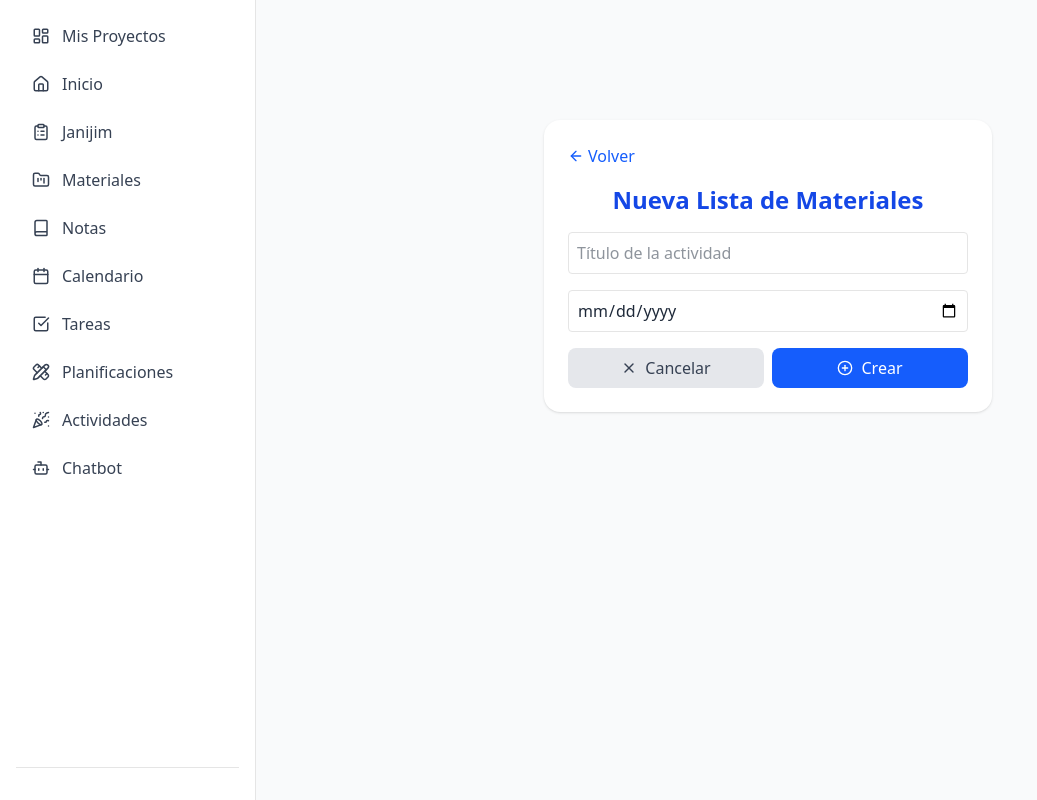
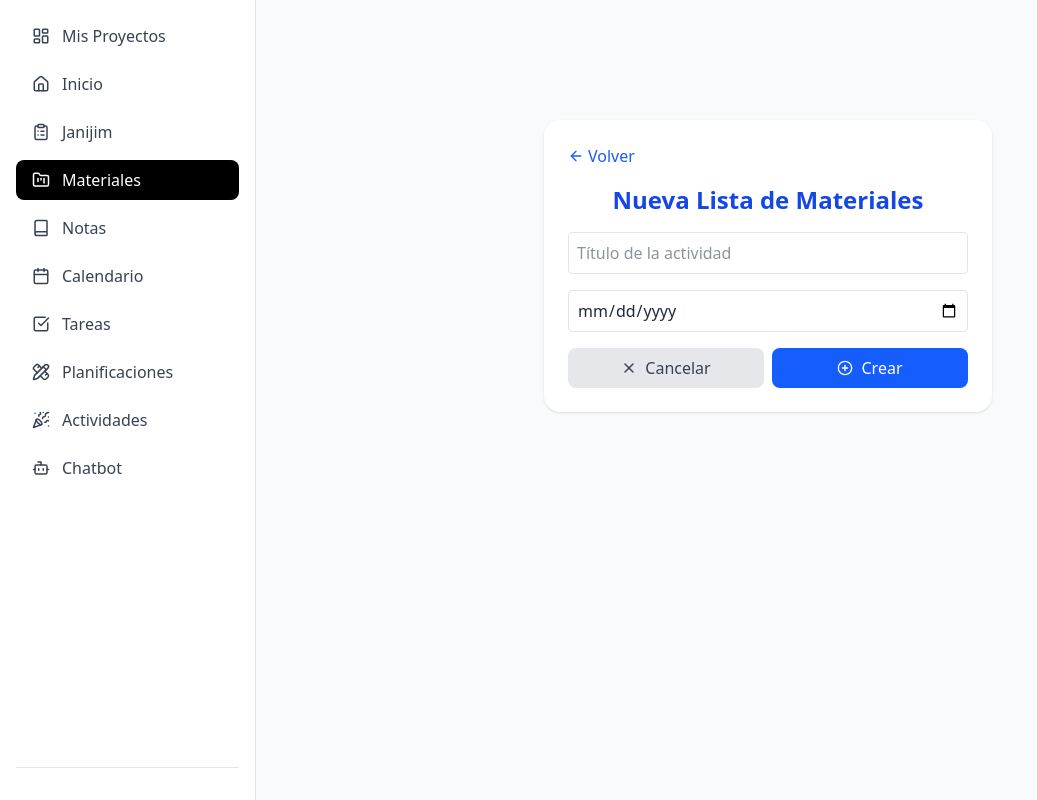
Before and after one commit to KanterAlon/MadrijApp, a Next.js app: page /proyecto/1/materiales/nueva in a window 1280 px wide. Shown: the whole page, without its empty margins (0-1037 px from the left). Built offline with nearby package versions, Linux system fonts and the light colour scheme; no server answers.

Commit message:
Fix navigation highlighting and back links

```diff
--- a/src/app/proyecto/[id]/materiales/[list]/page.tsx
+++ b/src/app/proyecto/[id]/materiales/[list]/page.tsx
@@ -12,6 +12,7 @@ import {
 } from "lucide-react";
 import * as DropdownMenu from "@radix-ui/react-dropdown-menu";
 import Button from "@/components/ui/button";
+import BackLink from "@/components/ui/back-link";
 import DiagonalToggle from "@/components/ui/diagonal-toggle";
 import {
   Sheet,
@@ -214,6 +215,10 @@ export default function MaterialesPage() {
 
   return (
     <div className="space-y-8">
+      <BackLink
+        href={`/proyecto/${proyectoId}/materiales`}
+        className="inline-flex"
+      />
       <div className="flex items-center justify-between gap-4">
         <h1 className="text-3xl font-bold flex items-center gap-2 text-blue-900">
           <FolderKanban className="w-7 h-7" /> Organización de Materiales
--- a/src/app/proyecto/[id]/materiales/nueva/page.tsx
+++ b/src/app/proyecto/[id]/materiales/nueva/page.tsx
@@ -30,7 +30,10 @@ export default function NuevaListaPage() {
 
   return (
     <div className="max-w-md mx-auto mt-24 bg-white p-6 rounded-2xl shadow">
-      <BackLink href=".." className="mb-4 inline-flex" />
+      <BackLink
+        href={`/proyecto/${proyectoId}/materiales`}
+        className="mb-4 inline-flex"
+      />
       <h1 className="text-2xl font-bold mb-4 text-center text-blue-700">
         Nueva Lista de Materiales
       </h1>
@@ -52,7 +55,9 @@ export default function NuevaListaPage() {
           variant="secondary"
           className="flex-1"
           icon={<X className="w-4 h-4" />}
-          onClick={() => router.push("..")}
+          onClick={() =>
+            router.push(`/proyecto/${proyectoId}/materiales`)
+          }
         >
           Cancelar
         </Button>
--- a/src/components/ui/mobile-menu.tsx
+++ b/src/components/ui/mobile-menu.tsx
@@ -56,7 +56,10 @@ export default function MobileMenu({ proyectoId }: MobileMenuProps) {
                   : href
                   ? `/proyecto/${proyectoId}/${href}`
                   : `/proyecto/${proyectoId}`;
-                const isActive = pathname === fullPath || pathname === fullPath + "/";
+                const isRoot = href === "";
+                const isActive = isRoot
+                  ? pathname === fullPath || pathname === fullPath + "/"
+                  : pathname === fullPath || pathname.startsWith(fullPath + "/");
 
                 return (
                   <SheetClose asChild key={href}>
--- a/src/components/ui/sidebar.tsx
+++ b/src/components/ui/sidebar.tsx
@@ -42,7 +42,10 @@ export default function Sidebar({ proyectoId }: { proyectoId: string }) {
             : href
             ? `/proyecto/${proyectoId}/${href}`
             : `/proyecto/${proyectoId}`;
-          const isActive = pathname === fullPath || pathname === fullPath + "/";
+          const isRoot = href === "";
+          const isActive = isRoot
+            ? pathname === fullPath || pathname === fullPath + "/"
+            : pathname === fullPath || pathname.startsWith(fullPath + "/");
 
           return (
             <Link
```
